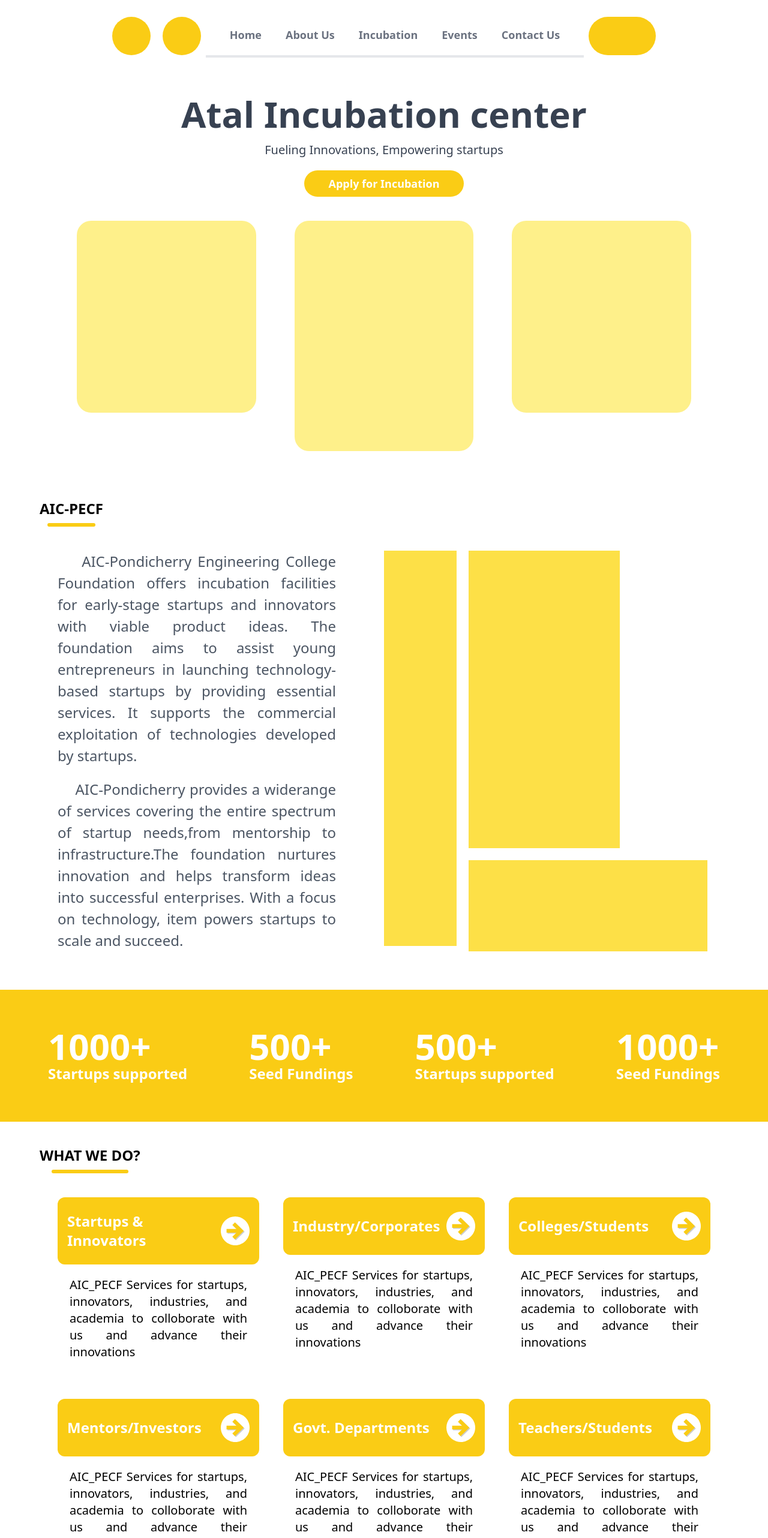
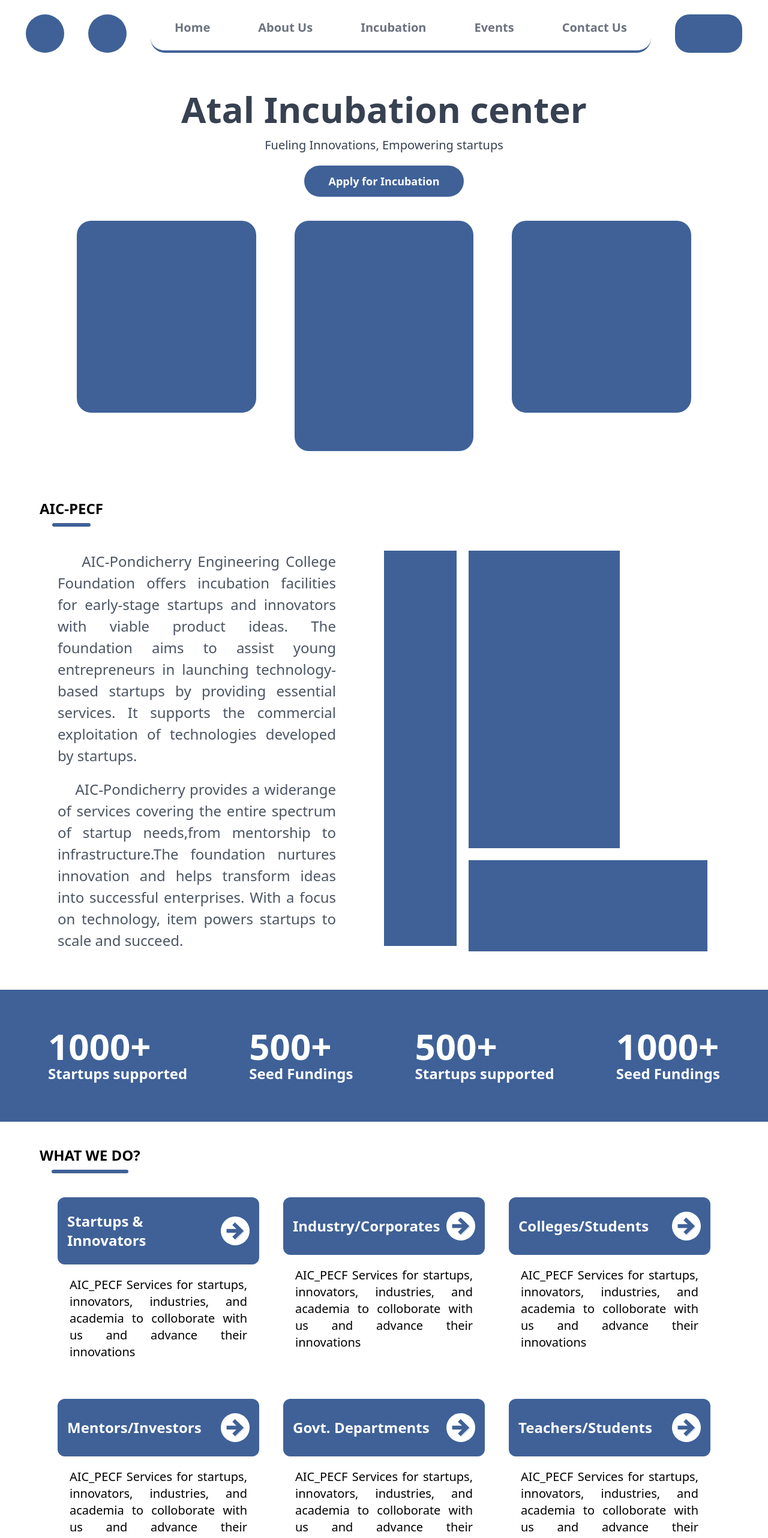
Before and after one commit to nanda0311/AIC-PECF, a React (Vite) app: page / in a window 1280 px wide. Shown: the top 2564 px of the page at 60% size. Built offline with nearby package versions, Linux system fonts and the light colour scheme.

Commit message:
changed colour and added little more animation

```diff
--- a/src/Components/New-Homepage/About.jsx
+++ b/src/Components/New-Homepage/About.jsx
@@ -40,6 +40,13 @@
           ease: 'power2.inOut'
         }
       );
+      gsap.from('#border-bottom-2', {
+        width : 0,
+        duration : 0.7,
+        scrollTrigger : {
+          trigger : '#border-bottom-2',
+        }
+      })
   },[])
 
   return (
@@ -49,7 +56,7 @@
             <div className='max-w-fit ml-[-30px]'>
                 <h2 className='text-2xl font-semibold'>AIC-PECF</h2>
                 {/* border bottom  */}
-                <div className='mt-2 w-20 mx-auto h-[6px] rounded-full bg-yellow-400'></div>
+                <div id='border-bottom-2' className='mt-2 w-16 mx-auto h-[6px] rounded-full bg-customBlue'></div>
             </div>
             <section className='flex justify-between w-full gap-20 mt-10'>
                 {/* text-body */}
@@ -62,9 +69,9 @@
                     </p>
                 </aside>
                 <aside className='grid grid-cols-4 grid-rows-4 min-w-[50%] gap-5 overflow-hidden'>
-                    <div id='box-1' className='row-span-4 bg-yellow-300'></div>
-                    <div id='box-2' className='row-span-3 col-span-3 bg-yellow-300'></div>
-                    <div id='box-3' className='col-span-3 col-start-2 bg-yellow-300'></div>
+                    <div id='box-1' className='row-span-4 bg-customBlue'></div>
+                    <div id='box-2' className='row-span-3 col-span-3 bg-customBlue'></div>
+                    <div id='box-3' className='col-span-3 col-start-2 bg-customBlue'></div>
                 </aside>
             </section>
         </div>
--- a/src/Components/New-Homepage/Landing.jsx
+++ b/src/Components/New-Homepage/Landing.jsx
@@ -8,11 +8,11 @@
         <h1 className="font-semibold text-6xl text-center">Atal Incubation center</h1>
         <h4 className="mt-4 text-xl text-center">Fueling Innovations, Empowering startups</h4>
       </div>
-      <div className="mt-5 bg-yellow-400 font-semibold  text-lg px-10 py-2 text-white max-w-fit rounded-full mx-auto"><Link>Apply for Incubation</Link></div>
+      <div className="mt-5 bg-customBlue font-semibold  text-lg px-10 py-3 text-white max-w-fit rounded-full mx-auto"><Link>Apply for Incubation</Link></div>
       <div className="flex justify-center gap-16 px-32 mt-10">
-        <div className="max-h-80 max-w-[800px] w-full rounded-3xl bg-yellow-200"></div>
-        <div className="min-h-96 w-full rounded-3xl bg-yellow-200"></div>
-        <div className="max-h-80 max-w-[800px] w-full rounded-3xl bg-yellow-200"></div>
+        <div className="max-h-80 max-w-[800px] w-full rounded-3xl bg-customBlue"></div>
+        <div className="min-h-96 w-full rounded-3xl bg-customBlue"></div>
+        <div className="max-h-80 max-w-[800px] w-full rounded-3xl bg-customBlue"></div>
       </div>
     </div>
   );
--- a/src/Components/New-Homepage/Stats.jsx
+++ b/src/Components/New-Homepage/Stats.jsx
@@ -9,7 +9,7 @@
 
 const Stats = () => {
   return (
-    <div className='bg-yellow-400 text-white font-bold px-20 py-16 mt-16'>
+    <div className='bg-customBlue text-white font-bold px-20 py-16 mt-16'>
         <div className='flex justify-between'>
             {
                 statsData.map((item,index) => {
--- a/src/Components/New-Homepage/WeOffer.jsx
+++ b/src/Components/New-Homepage/WeOffer.jsx
@@ -41,6 +41,22 @@
           ease: 'power2.inOut'
         }
       );
+      gsap.from('#tick', {
+        scale : 0,
+        duration : 0.5,
+        scrollTrigger : {
+          trigger : '#tick',
+          start : "200px bottom",
+        }
+      })
+      gsap.from('#border-bottom', {
+        width : 0,
+        duration : 0.7,
+        scrollTrigger : {
+          trigger : '#border-bottom',
+          start : "200px bottom",
+        }
+      })
   },[])
 
   return (
@@ -50,41 +66,41 @@
         <div className="max-w-fit ml-[-30px]">
           <h2 className="text-2xl font-semibold">WHY CHOOSE US</h2>
           {/* border bottom  */}
-          <div className="mt-2 w-32 mx-auto h-[6px] rounded-full bg-yellow-400"></div>
+          <div id='border-bottom' className="mt-2 w-32 mx-auto h-[6px] rounded-full bg-customBlue"></div>
         </div>
         <section className="flex justify-between w-full gap-20 mt-10">
           {/* text-body */}
           <aside className=" w-[50%] text-gray-600 space-y-8 text-justify leading-9">
            <h1 className="font-bold text-3xl">We Offer</h1>
            <div className="flex items-center gap-5">
-                <img src={tick} alt="" className="w-12" />
+                <img id='tick' src={tick} alt="" className="w-12" />
                 <h2 className="text-3xl font-semibold">3D Printing</h2>
            </div>
            <div className="flex items-center gap-5">
-                <img src={tick} alt="" className="w-12" />
+                <img id='tick' src={tick} alt="" className="w-12" />
                 <h2 className="text-3xl font-semibold">Co-Working space</h2>
            </div>
            <div className="flex items-center gap-5">
-                <img src={tick} alt="" className="w-12" />
+                <img id='tick' src={tick} alt="" className="w-12" />
                 <h2 className="text-3xl font-semibold">3D Printing</h2>
            </div>
            <div className="flex items-center gap-5">
-                <img src={tick} alt="" className="w-12" />
+                <img id='tick' src={tick} alt="" className="w-12" />
                 <h2 className="text-3xl font-semibold">Co-Working space</h2>
            </div>
            <div className="flex items-center gap-5">
-                <img src={tick} alt="" className="w-12" />
+                <img id='tick' src={tick} alt="" className="w-12" />
                 <h2 className="text-3xl font-semibold">3D Printing</h2>
            </div>
            <div className="flex items-center gap-5">
-                <img src={tick} alt="" className="w-12" />
+                <img id='tick' src={tick} alt="" className="w-12" />
                 <h2 className="text-3xl font-semibold">Co-Working space</h2>
            </div>
           </aside>
           <aside className="grid grid-cols-4 grid-rows-4 min-w-[60%] gap-5">
-            <div id='box-1' className="row-span-3 row-start-2 bg-yellow-300"></div>
-            <div id='box-2' className="row-span-3 col-span-3  bg-yellow-300"></div>
-            <div id='box-3' className="col-span-3 bg-yellow-300"></div>
+            <div id='box-1' className="row-span-3 row-start-2 bg-customBlue"></div>
+            <div id='box-2' className="row-span-3 col-span-3  bg-customBlue"></div>
+            <div id='box-3' className="col-span-3 bg-customBlue"></div>
           </aside>
         </section>
       </div>
--- a/src/Components/New-Homepage/WhatWeDo.jsx
+++ b/src/Components/New-Homepage/WhatWeDo.jsx
@@ -1,25 +1,59 @@
 import React from "react";
 import arrow from "../../assets/icons/right-arrow.svg"
+import { useGSAP } from "@gsap/react";
+import gsap from "gsap";
+import { ScrollTrigger } from "gsap/ScrollTrigger";
+
+gsap.registerPlugin(ScrollTrigger);
 
 const data = ["Startups & Innovators", "Industry/Corporates", "Colleges/Students", "Mentors/Investors", "Govt. Departments", "Teachers/Students"]
 
 const WhatWeDo = () => {
+
+  useGSAP(() => {
+    gsap.from('#arrow', {
+      x : -70,
+      duration : 1,
+      scrollTrigger : {
+        trigger : '#arrow'
+      }
+    })
+    gsap.from('#text', {
+      y : -150,
+      duration : 1,
+      scrollTrigger : {
+        trigger : '#arrow',
+        start : "top center",
+      }
+    })
+    gsap.from('#border-bottom-1', {
+      width : 0,
+      duration : 0.7,
+      scrollTrigger : {
+        trigger : '#border-bottom-1',
+        start : "200px bottom",
+      }
+    })
+  },[])
+
   return (
     <div className="w-[85%] mx-auto mb-20 ">
       <div className="max-w-fit ml-[-30px]">
         <h2 className="text-2xl font-semibold">WHAT WE DO?</h2>
         {/* border bottom  */}
-        <div className="mt-2 w-32 mx-auto h-[6px] rounded-full bg-yellow-400"></div>
+        <div id="border-bottom-1" className="mt-2 w-32 mx-auto h-[6px] rounded-full bg-customBlue"></div>
       </div>
       <div className="mt-10 grid grid-row-2 grid-cols-3 gap-x-10 gap-y-16">
         {
             data.map((item,index) => {
                return ( <div key={index} className="space-y-5">
-                    <div className=" flex justify-between items-center bg-yellow-400 text-white font-bold text-2xl px-4 py-6 rounded-xl">
+                    <div className=" flex justify-between items-center bg-customBlue text-white font-bold text-2xl px-4 py-6 rounded-xl">
                         <h1>{item}</h1>
-                        <img src={arrow} alt="" className="w-12" />
+                        <img id="arrow" src={arrow} alt="" className="w-12" />
                     </div>
-                    <p className="px-5 text-xl text-justify">AIC_PECF Services for startups, innovators, industries, and academia to colloborate with us and advance their innovations</p>
+                    <div className="overflow-hidden">
+                    <p id="text" className="px-5 relative text-xl text-justify">AIC_PECF Services for startups, innovators, industries, and academia to colloborate with us and advance their innovations</p>
+                    </div>
                 </div> )
             })
         }
--- a/src/Layout/Navbar1.jsx
+++ b/src/Layout/Navbar1.jsx
@@ -3,13 +3,13 @@
 
 const Navbar1 = () => {
   return (
-    <div className='py-6 flex justify-center items-center gap-2'>
-        <div className='flex gap-5'>
-        <div className='w-16 h-16 rounded-full bg-yellow-400'></div>
-        <div className='w-16 h-16 rounded-full bg-yellow-400'></div>
+    <div className='py-6 flex justify-center gap-10'>
+        <div className='flex gap-10'>
+        <div className='w-16 h-16 rounded-full bg-customBlue'></div>
+        <div className='w-16 h-16 rounded-full bg-customBlue'></div>
         </div>
-        <div className='border-b-4 py-5'>
-        <nav className='flex justify-center my-auto gap-10 text-lg font-semibold text-gray-500  px-10 '>
+        <div className='border-b-4 rounded-3xl border-customBlue pt-2 pb-5'>
+        <nav className='flex justify-center my-auto gap-20 text-xl font-semibold text-gray-500  px-10 '>
             <NavLink>Home</NavLink>
             <NavLink>About Us</NavLink>
             <NavLink>Incubation</NavLink>
@@ -17,7 +17,7 @@
             <NavLink>Contact Us</NavLink>
         </nav>
         </div>
-        <div className='w-28 h-16 rounded-full bg-yellow-400'></div>
+        <div className='w-28 h-16 rounded-3xl bg-customBlue'></div>
     </div>
   )
 }
--- a/tailwind.config.ts
+++ b/tailwind.config.ts
@@ -14,7 +14,12 @@
   ],
   darkMode: "class",
   theme: {
-    extend: {},
+    extend: {
+      colors : {
+        customBlue : "#3f6197",
+        customGray : "#c1c1c1"
+      }
+    },
   },
   plugins: [addVariablesForColors],
 };
```
Also changed, not shown: src/assets/icons/right-arrow.svg, src/assets/icons/tick.svg.
